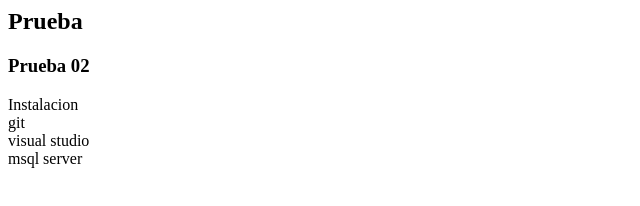
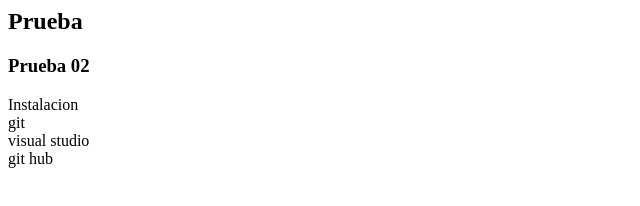
Before and after one commit to Gon44800/pruebagit, a plain HTML site: page index.html in a window 1280 px wide. Shown: the full height of the page, 0-640 px from the left. Drawn offline with Linux system fonts and the light colour scheme.

Commit message:
segundo commit

```diff
--- a/index.html
+++ b/index.html
@@ -7,8 +7,6 @@
 Instalacion <br>
 git <br>
 visual studio <br>
-msql server <br>
-
-</p>
+git hub
 </body>
 </HTML>
```
